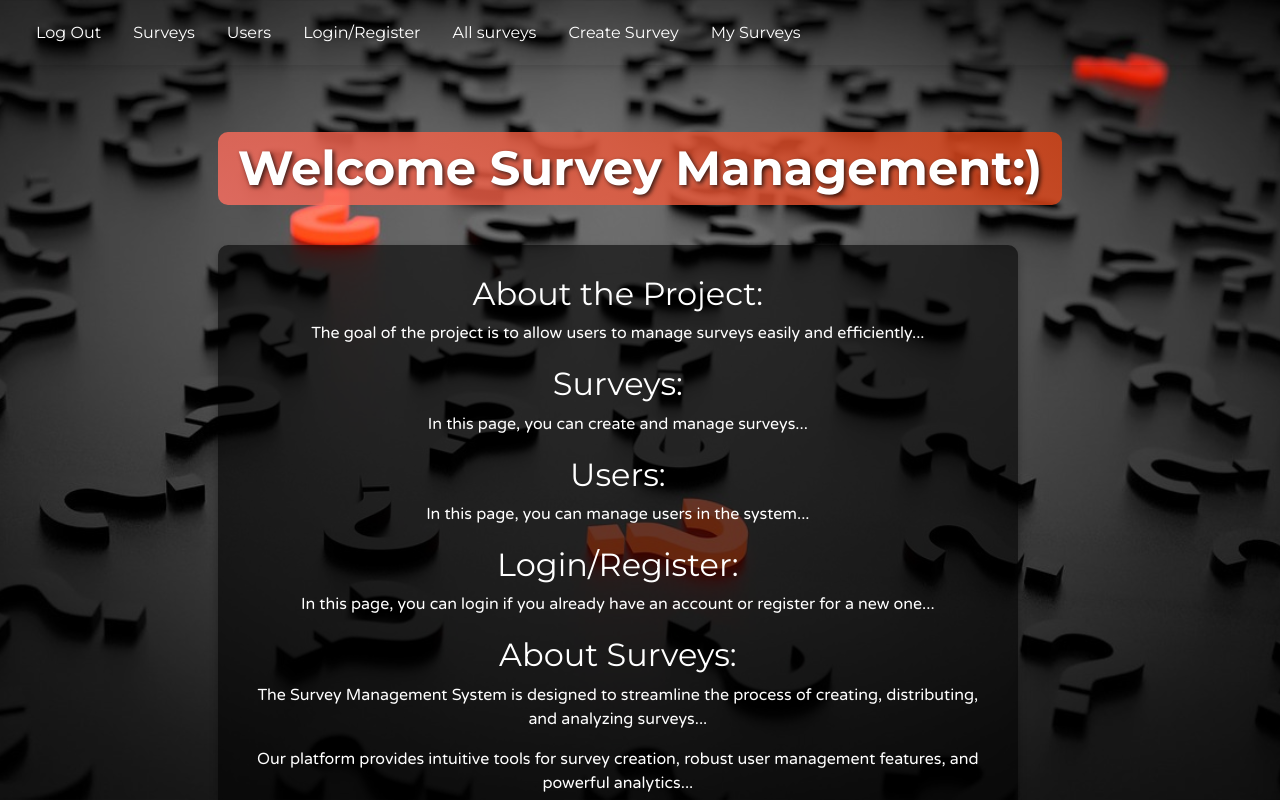
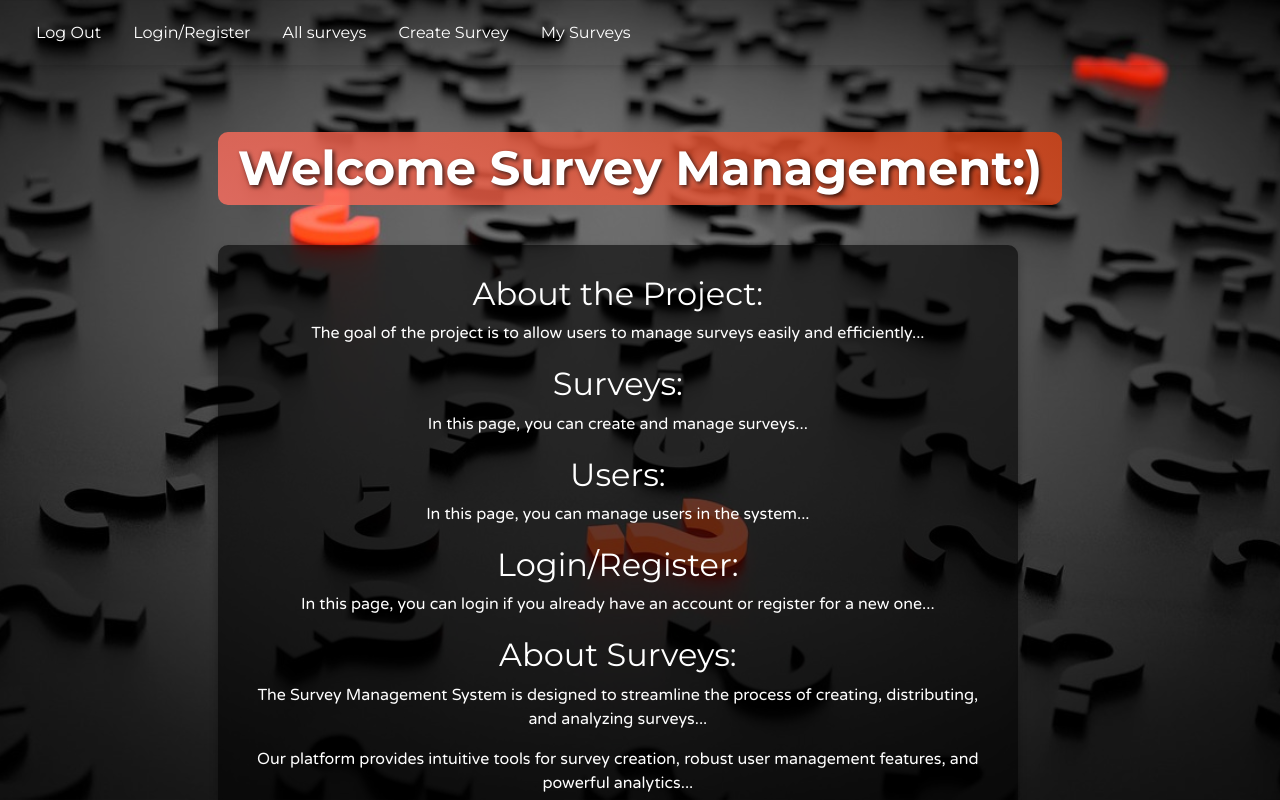
Before and after one commit to chavi362/survey, a React (Vite) app in the folder client-side/: page /home in a window 1280 px wide. Shown: the top 800 px of the page. Built offline with nearby package versions, Linux system fonts and the light colour scheme.

Commit message:
add more design

```diff
--- a/client-side/src/components/ManagerSurveyItem.jsx
+++ b/client-side/src/components/ManagerSurveyItem.jsx
@@ -19,20 +19,23 @@ const ManagerSurveyItem = ({ survey }) => {
   if (error) return <p>Error: {error}</p>;
 
   return (
+
     <div key={survey.surveyCode} className="survey-item">
       <h3>{survey.surveyTitle}</h3>
       <p>Confirmed: {survey.confirmed ? "Yes" : "No"}</p>
       <p>Number of Responses: {numberOfResponses}</p>
       {numberOfResponses > 0 && (
+        <button>
        <Link
        to={`/survey/${survey.surveyCode}/responses`}
        state={{ surveyTitle: survey.surveyTitle, numberOfResponses: numberOfResponses }}
      >
        View Responses
      </Link>
-
+     </button>
       )}
     </div>
+
   );
 };
 
--- a/client-side/src/components/ManagerSurveysList.jsx
+++ b/client-side/src/components/ManagerSurveysList.jsx
@@ -1,11 +1,15 @@
 import React from "react";
 import ManagerSurveyItem from "./ManagerSurveyItem";
 
+
 const ManagerSurveysList = ({ data }) => {
   return (
-    <div>
-      {data.map((survey) => (
+    <div className="surveys-container">
+
+      {data.map((survey, index) => (
+        <section className="card singel-survey" key={index}>
         <ManagerSurveyItem key={survey.surveyCode} survey={survey} />
+        </section>
       ))}
     </div>
   );
--- /dev/null
+++ b/client-side/src/components/NavBar.jsx
@@ -0,0 +1,33 @@
+import React, { useContext } from "react";
+import { Link, useNavigate } from "react-router-dom";
+import { UserContext } from '../App';
+
+const NavBar = () => {
+    const user = useContext(UserContext);
+    let navigate = useNavigate();
+  return (
+    <div>
+      <nav className="navbar">
+        <ul className="nav nav-tabs">
+          <li className="nav-item">
+            <Link className="nav-link" aria-current="page" to="/">Log Out</Link>
+          </li>
+          <li className="nav-item">
+            <Link className="nav-link" to="/login">Login/Register</Link>
+          </li>
+          <li className="nav-item">
+            <Link className="nav-link" to="/home/surveys">All surveys</Link>
+          </li>
+          <li className="nav-item">
+            <Link className="nav-link" to="/home/create-survey">Create Survey</Link>
+          </li>
+          <li className="nav-item">
+            <span className="nav-link" onClick={() => navigate(`/surveys/${user.userCode}/surveys`)}>My Surveys</span>
+          </li>
+        </ul>
+      </nav>
+    </div>
+  )
+}
+
+export default NavBar
--- a/client-side/src/pages/AllSurveys.jsx
+++ b/client-side/src/pages/AllSurveys.jsx
@@ -5,6 +5,7 @@ import Survey from "./Survey";
 import React from "react";
 import useGetPaginationData from "../hooks/useGetPaginationData";
 import { useSurvey } from "../components/SurveyContext";
+import NavBar from "../components/NavBar";
 import '../css/AllSurveys.css';
 
 function AllSurveys() {
@@ -41,6 +42,7 @@ function AllSurveys() {
 
   return (
     <div>
+      <NavBar/>
       <div className="firstPadding"></div>
       <h1 className="addSurveyTitle">All Surveys</h1>
 
--- a/client-side/src/pages/CreateSurvey.jsx
+++ b/client-side/src/pages/CreateSurvey.jsx
@@ -5,6 +5,7 @@ import { FaPlus, FaEdit, FaSave, FaTimes } from 'react-icons/fa';
 import { Button, Form } from 'react-bootstrap';
 import { UserContext } from '../App';
 import useLocalStorage from "../hooks/useLocalStorage";
+import NavBar from '../components/NavBar';
 import { serverRequests } from "../Api";
 
 const CreateSurvey = () => {
@@ -73,6 +74,8 @@ const CreateSurvey = () => {
   };
 
   return (
+    <div>
+      <NavBar/>
     <div className="container mt-5">
       <h1>Create Survey</h1>
       {isSurveySaved ? (
@@ -140,6 +143,7 @@ const CreateSurvey = () => {
       )}
 
     </div>
+    </div>
   );
 };
 
--- a/client-side/src/pages/HomePage.jsx
+++ b/client-side/src/pages/HomePage.jsx
@@ -1,40 +1,17 @@
-import React, { useContext } from "react";
-import { Link, useNavigate } from "react-router-dom";
-import { UserContext } from '../App';
+
+
+
+import NavBar from "../components/NavBar";
 import '../css/HomePage.css';
 
 const HomePage = () => {
-  let navigate = useNavigate();
-  const user = useContext(UserContext);
+
+
 
   return (
     <div>
-      <nav className="navbar">
-        <ul className="nav nav-tabs">
-          <li className="nav-item">
-            <Link className="nav-link" aria-current="page" to="/">Log Out</Link>
-          </li>
-          <li className="nav-item">
-            <Link className="nav-link" to="/surveys">Surveys</Link>
-          </li>
-          <li className="nav-item">
-            <Link className="nav-link" to="/users">Users</Link>
-          </li>
-          <li className="nav-item">
-            <Link className="nav-link" to="/login">Login/Register</Link>
-          </li>
-          <li className="nav-item">
-            <Link className="nav-link" to="/home/surveys">All surveys</Link>
-          </li>
-          <li className="nav-item">
-            <Link className="nav-link" to="/home/create-survey">Create Survey</Link>
-          </li>
-          <li className="nav-item">
-            <span className="nav-link" onClick={() => navigate(`/surveys/${user.userCode}/surveys`)}>My Surveys</span>
-          </li>
-        </ul>
-      </nav>
 
+      <NavBar/>
       <div className="home-container flex text-white mt-24">
         <h1 className="title text-4xl font-bold mb-8">Welcome Survey Management:)</h1>
         <div className="about">
--- a/client-side/src/pages/ManagerSurveys.jsx
+++ b/client-side/src/pages/ManagerSurveys.jsx
@@ -2,12 +2,14 @@ import React, { useEffect,useState } from "react";
 import WithLoader from "../hoc/WithLoader";
 import ManagerSurveysList from "../components/ManagerSurveysList";
 import useGetData from "../hooks/useGetData";
+import NavBar from "../components/NavBar";
+
 
 import { useParams } from "react-router-dom";
 
 const ManagerSurveys = () => {
 
-  const { managerCode } = useParams(); // Extract managerCode from URL params
+  const { managerCode } = useParams();
   console.log(managerCode);
   const [data, error, loading] = useGetData(`surveys?managerCode=${managerCode}`);
   const [surveys, setSurveys] = useState([]);
@@ -20,7 +22,14 @@ const ManagerSurveys = () => {
     }
   }, [data, error]);
   if (error) return <div>Error: {error}</div>;
-  return <ManagerSurveysList data={surveys} loading={loading} />;
+  return(
+    <div>
+      <NavBar/>
+         <h1 className="addSurveyTitle">My Surveys</h1>
+
+         <ManagerSurveysList data={surveys} loading={loading} />;
+    </div>
+  )
 };
 
 export default WithLoader(ManagerSurveys);
```
